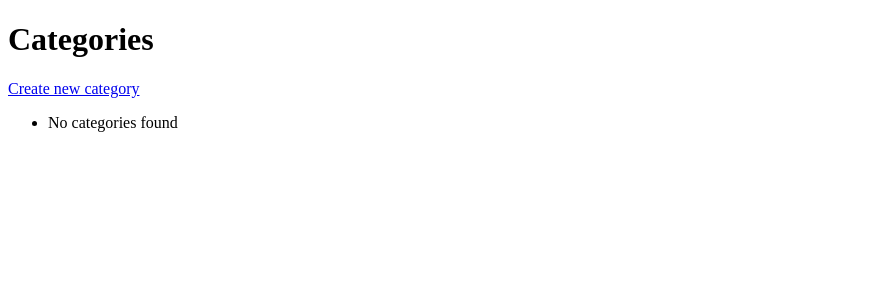
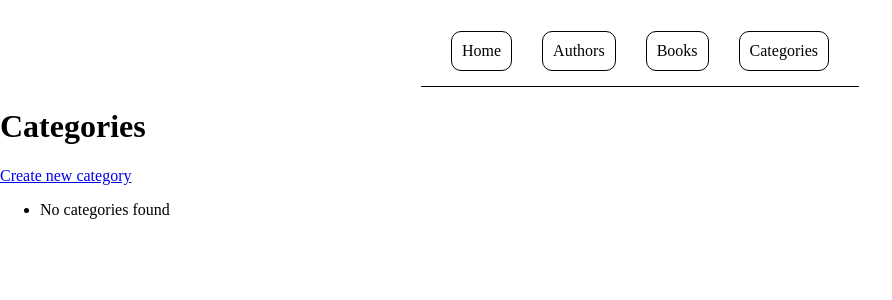
Before and after one commit to Marios-Koliouskas/proset-test-library, a Django app: page /categories/ in a window 1280 px wide. Shown: the top 300 px of the page, without its empty margins (0-892 px from the left). Run offline with Django 4.2, Linux system fonts and the light colour scheme; data that the repository does not hold is empty.

Commit message:
Added navbar and Homepage

```diff
--- /dev/null
+++ b/project/core/static/core/home.css
@@ -0,0 +1,30 @@
+body{
+    margin: 0;
+}
+
+.navbar{
+    display: flex;
+    gap: 30px;
+    padding-left: 30px;
+    padding-right: 30px;
+    padding-bottom: 15px;
+    padding-top: 15px;
+    list-style: none;
+    align-items: center;
+    border-bottom: 1px solid;
+    justify-content: center;
+    margin: 16px auto 0 auto;
+    width: fit-content;
+}
+
+.navbar a{
+    text-decoration: none;
+    color: black;
+}
+
+.navbar li{
+    border: 1px solid black;
+    padding: 10px;
+    border-radius: 10px;
+    cursor: pointer;
+}
--- /dev/null
+++ b/project/core/templates/core/base.html
@@ -0,0 +1,26 @@
+{% load static %}
+
+<!DOCTYPE html>
+<html lang="en">
+<head>
+    <meta charset="UTF-8">
+    <meta name="viewport" content="width=device-width, initial-scale=1.0">
+
+    <link rel="stylesheet" href="{% static 'core/home.css' %}">
+
+    <title>Library Project</title>
+</head>
+<body>
+
+    <ul class="navbar">
+        <li><a href="{% url 'home' %}">Home</a></li>
+        <li><a href="{% url 'author_list' %}">Authors</a></li>
+        <li><a href="{% url 'book_list' %}">Books</a></li>
+        <li><a href="{% url 'category_list' %}">Categories</a></li>
+    </ul>
+
+    {% block content %}
+    {% endblock %}
+
+</body>
+</html>
--- a/project/core/templates/core/category_list.html
+++ b/project/core/templates/core/category_list.html
@@ -1,11 +1,6 @@
-<!DOCTYPE html>
-<html lang="en">
-<head>
-    <meta charset="UTF-8">
-    <meta name="viewport" content="width=device-width, initial-scale=1.0">
-    <title>Category</title>
-</head>
-<body>
+{% extends "core/base.html" %}
+
+{% block content %}
 
     <h1>Categories</h1>
 
@@ -21,5 +16,4 @@
             <li>No categories found</li>
         {%endfor%}
     </ul>
-</body>
-</html>
+{% endblock %}
--- a/project/core/urls.py
+++ b/project/core/urls.py
@@ -4,6 +4,9 @@ from . import views
 #When someone visits authors/, execute the author_list view
 urlpatterns = [
     #Define path, execute view function and give the name to this route for easy use(elsewhere)
+
+    path("home/", views.home, name="home"),
+
     path("authors/", views.author_list, name="author_list"),
     path("authors/create/", views.author_create, name="author_create"),
     path("authors/<int:author_id>/", views.author_detail, name="author_detail"),
--- a/project/core/views.py
+++ b/project/core/views.py
@@ -6,6 +6,9 @@ from .models import Author, Book, Category
 from .forms import AuthorForm, BookForm, CategoryForm
 
 # Create your views here.
+
+def home(request):
+    return render(request, "core\home.html")
 
 #A python function thats being called when someone opens the specific url
 #The request is the request of the user/browser
```
Also changed, not shown: project/core/templates/core/author_list.html (+4 -10 lines), project/core/templates/core/book_list.html (+5 -10 lines), project/core/templates/core/home.html (added, +7 -0 lines).
